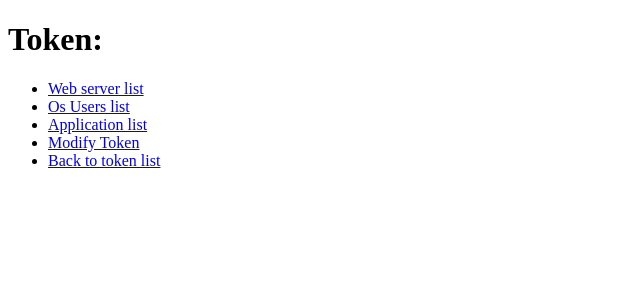
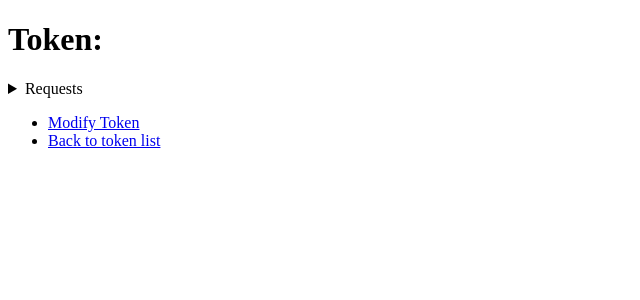
Before and after one commit to andywar65/django-opalstack, a Django app: template src/django_opalstack/templates/django_opalstack/token_detail.html in a window 1280 px wide. Shown: the top 300 px of the page, without its empty margins (0-640 px from the left). Run offline with Django 5.2, Linux system fonts and the light colour scheme; the template is opened without the code that fills it, so the values that code supplies are empty; parts of the project's set-up code (start-up, migrations or seed data) failed here and were passed over.

Commit message:
adding details to token detail template

```diff
--- a/src/django_opalstack/templates/django_opalstack/htmx/token_detail.html
+++ b/src/django_opalstack/templates/django_opalstack/htmx/token_detail.html
@@ -1,6 +1,8 @@
 {% load i18n %}
 
 <h1>{% trans "Token" %}: <i>{{ object.name }}</i></h1>
+<details>
+  <summary>{% trans "Requests" %}</summary>
   <ul>
     <li>
       <a href="#"
@@ -23,6 +25,9 @@
         {% trans "Application list" %}
       </a>
     </li>
+  </ul>
+</details>
+<ul>
   <li>
     <a href="/admin/django_opalstack/token/{{ object.id }}/change/">
       {% trans "Modify Token" %}
```
Lines whose indentation alone changed are shown as unchanged.
